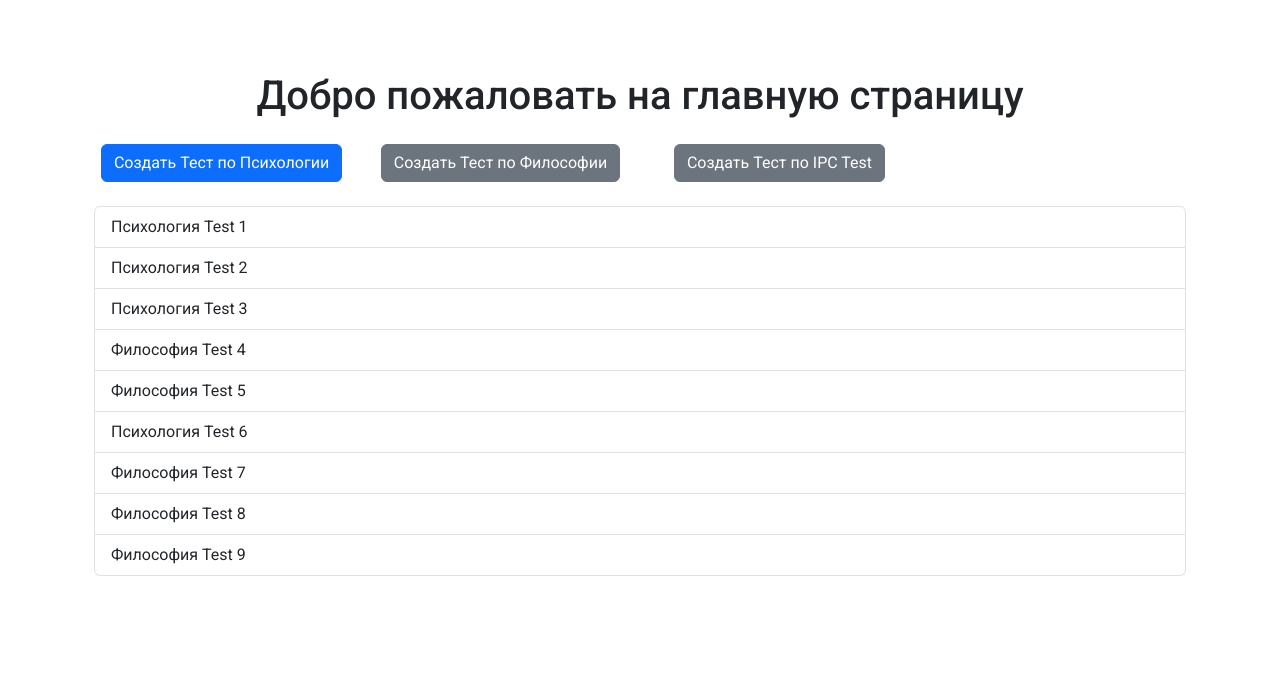
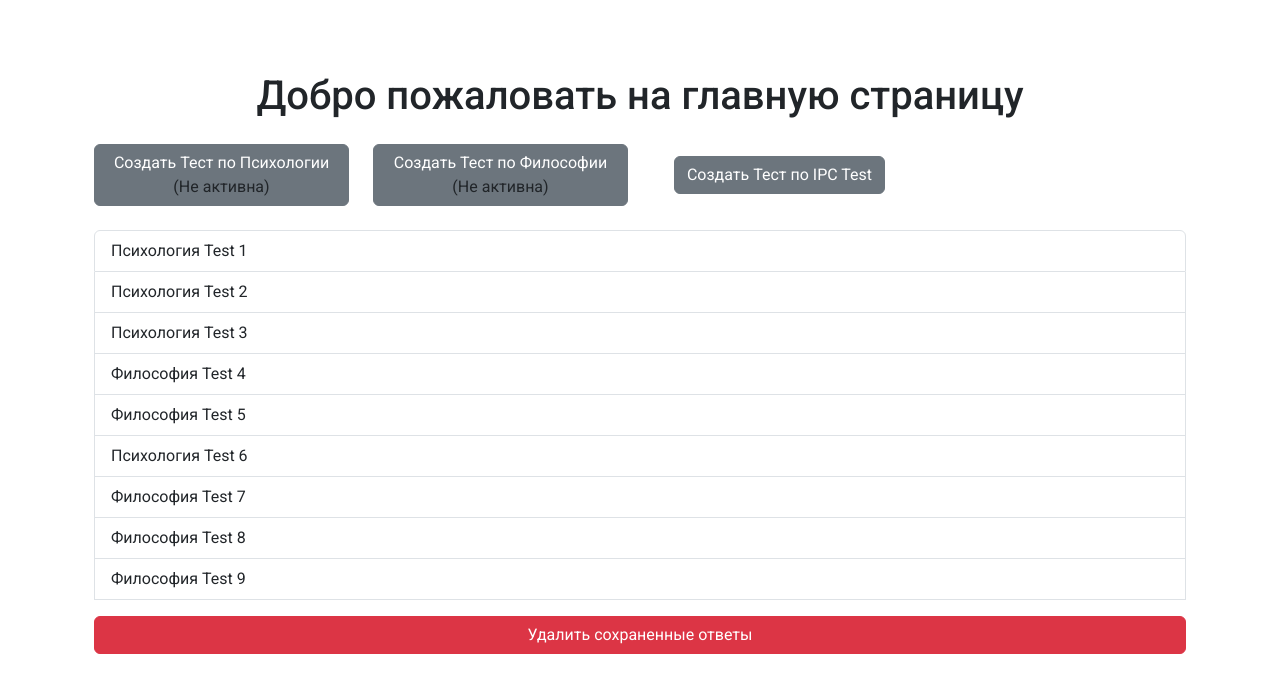
Before and after one commit to MGzyzz/exams_test, a Django app: page / in a window 1280 px wide. Shown: the part 56-749 px from the top of the page. Run offline with Django 4.2, Linux system fonts and the light colour scheme; data comes from the database, SQL or seed files in the repository; parts of the project's set-up code (start-up, migrations or seed data) failed here and were passed over.

Commit message:
Добавил временную кнопку для удаление ответов пользователя

```diff
--- a/tests_for_exams/templates/home.html
+++ b/tests_for_exams/templates/home.html
@@ -10,16 +10,17 @@
             <div class="text-center mb-4">
                 <div class="row align-items-center">
                     <div class="col-md-3">
-                        <a href="{% url 'generate_questions' %}" class="btn btn-primary">Создать Тест по Психологии</a>
+                        <a href="{% url 'generate_questions' %}" class="btn btn-secondary">Создать Тест по Психологии <span class="text-dark">(Не активна)</span></a>
                     </div>
                     <div class="col-md-3">
                         <a href="{% url 'generate_philosophy_questions' %}" class="btn btn-secondary">Создать Тест по
-                            Философии</a>
+                            Философии <span class="text-dark">(Не активна)</span></a>
                     </div>
                     <div class="col-md-3">
                         <a href="{% url 'generate_ipc' %}" class="btn btn-secondary">Создать Тест по
                             IPC Test</a>
                     </div>
+
                 </div>
             </div>
             <div class="list-group">
@@ -28,6 +29,8 @@
                         {{ test.name }}
                     </a>
                 {% endfor %}
+                                    <a href="{% url 'delete_user_answers' user.id %}" class="btn btn-danger mt-3">Удалить сохраненные ответы</a>
+
             </div>
 {#            <div class="row mt-3">#}
 {#                <div class="col-md-3">#}
--- a/tests_for_exams/urls.py
+++ b/tests_for_exams/urls.py
@@ -14,4 +14,5 @@ urlpatterns = [
     path('generate_docx/<int:test_id>/', generate_docx, name='generate_docx'),
     path('answer_docx', generate_docx_with_correct_answers_by_subject, name='answer_docx'),
     path('answer_docx_and_questions/', generate_docx_with_questions_and_answers, name='question_and_answer'),
+    path('delete_user_answers/<int:id>', DeleteIPCAnswers.as_view(), name='delete_user_answers')
 ]
--- a/tests_for_exams/views.py
+++ b/tests_for_exams/views.py
@@ -1,9 +1,11 @@
 from random import shuffle
-from django.http import HttpResponse
+
+from django.contrib.auth import get_user_model
+from django.http import HttpResponse, HttpResponseRedirect
 from django.urls import reverse_lazy
 from docx import Document
 from django.contrib import messages
-from django.shortcuts import redirect
+from django.shortcuts import redirect, get_object_or_404
 from django.views import View
 from django.views.generic import ListView, TemplateView, DetailView, DeleteView
 from random import sample
@@ -92,6 +94,16 @@ class GenerateIPCTestView(View):
         test.questions.add(*questions)
 
         return redirect('home')
+
+
+class DeleteIPCAnswers(View):
+    model = UserAnswer
+    pk_url_kwarg = 'id'
+
+    def get(self, request, *args, **kwargs):
+        user_id = kwargs[self.pk_url_kwarg]
+        self.model.objects.filter(user_id=user_id).delete()
+        return HttpResponseRedirect('/')
 
 class TestDetailView(DetailView):
     model = Test
```
